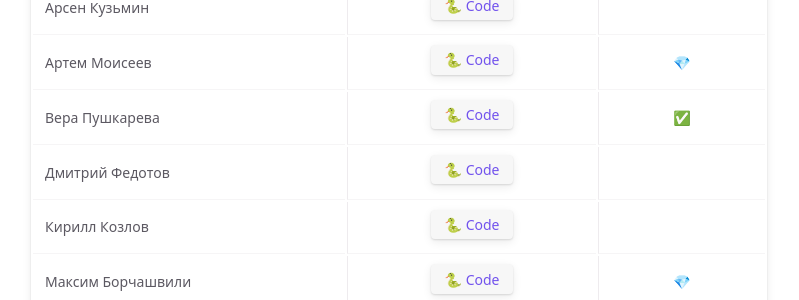
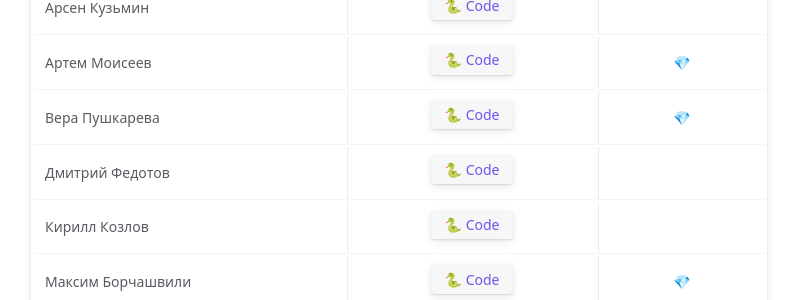
Before and after one commit to MerkulovDaniil/sber235, a Jekyll site: the page built from students.md, in a window 1280 px wide and 1217 px high. Shown: the part 599-899 px from the top of the window, without its empty margins (373-1172 px from the left). Built offline with Jekyll 4.4.1, drawn with Linux system fonts in a browser that asks for light colours; our own code applies the rules of GitHub Pages for plain Markdown files; a script that is not in the unit is left out.

```diff
--- a/students.md
+++ b/students.md
@@ -15,7 +15,7 @@ nav_order: 4
 | Андрей Харский    | [🐍 Code](https://colab.research.google.com/drive/1cODbEeOi3BwuBsNfxMl8ndLrnGd-oNcJ?usp=sharing){: .btn } | |
 | Арсен Кузьмин    | [🐍 Code](https://colab.research.google.com/drive/15FYcklCDVNIZ_yiAo9koqdJA3l1MdgTy?usp=sharing){: .btn } | |
 | Артем Моисеев    | [🐍 Code](https://colab.research.google.com/drive/14oijm3dXSPGBeUYo3HyP0-FkWzlLfd5l?usp=share_link){: .btn } | 💎 |
-| Вера Пушкарева    | [🐍 Code](https://colab.research.google.com/drive/1ZwMy4xwuwqRXCts7PZxdiyZGGSrqC_gK?usp=share_link){: .btn } | ✅ |
+| Вера Пушкарева    | [🐍 Code](https://colab.research.google.com/drive/1ZwMy4xwuwqRXCts7PZxdiyZGGSrqC_gK?usp=share_link){: .btn } | 💎 |
 | Дмитрий Федотов    | [🐍 Code](https://colab.research.google.com/drive/1Dp0zNMR2vSgkoa6qYNtxdQbMb67wRPuc?usp=sharing){: .btn } | |
 | Кирилл Козлов    | [🐍 Code](https://colab.research.google.com/drive/1FypgZtavZ5iQa2aRZmMeylubNg03BB9g?usp=sharing){: .btn } | |
 | Максим Борчашвили    | [🐍 Code](https://colab.research.google.com/drive/1wXdbrXnqE2xTzT9gu971x_S5zcn8oBbR?usp=sharing){: .btn } | 💎 |
```
